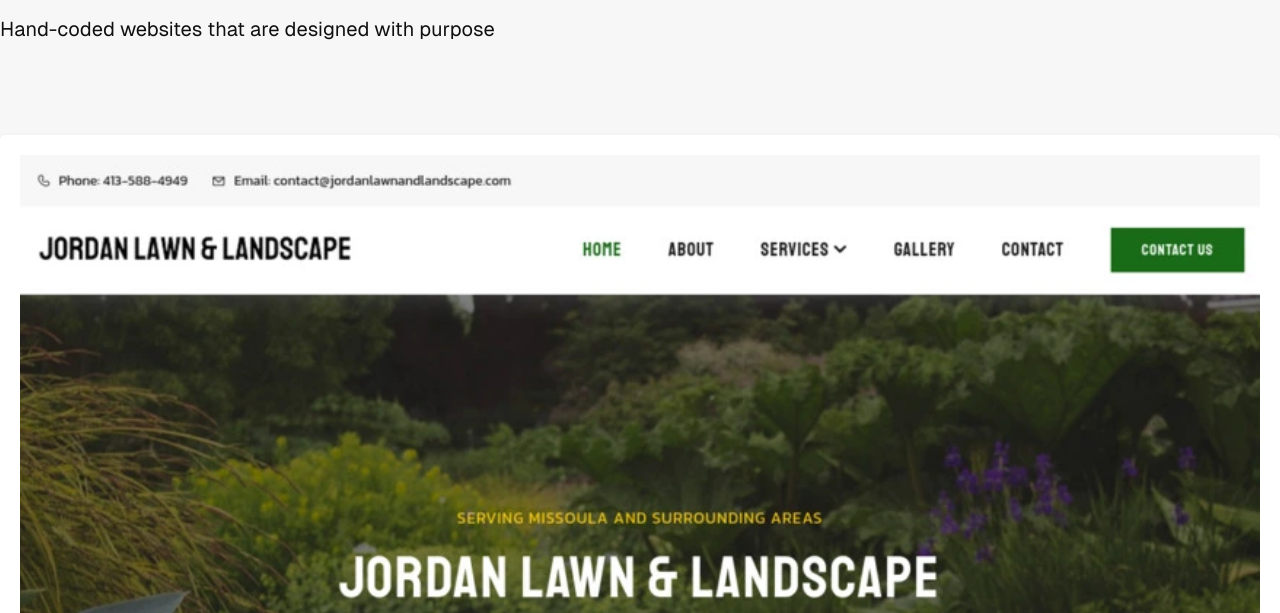
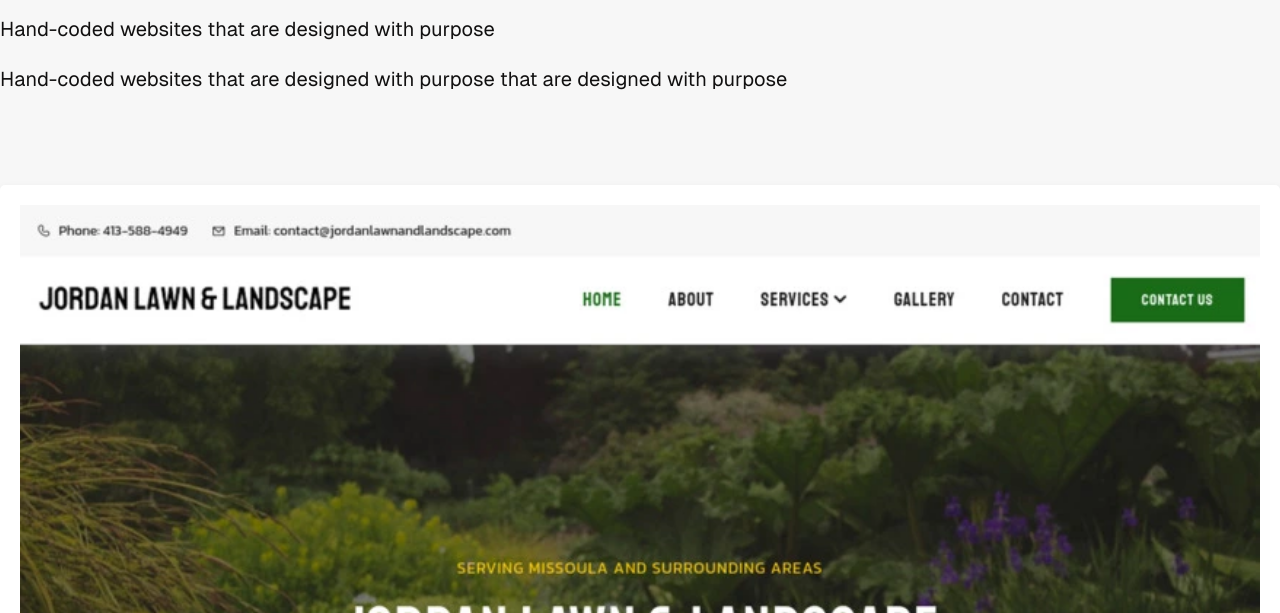
Before and after one commit to clarkfork/personal-site, an Eleventy site: page src/content/pages/work.html in a window 1280 px wide. Shown: the part 187-800 px from the top of the page. Built offline with nearby package versions, Linux system fonts and the light colour scheme; Eleventy itself is replaced by a stand-in of ours; files that its build step writes are made by us from their sources; files whose address does not match are found by name.

Commit message:
Added duplicate h6 element to work.html page.

```diff
--- a/src/content/pages/work.html
+++ b/src/content/pages/work.html
@@ -19,6 +19,7 @@
   <div class="title-desc">
       <h1>Work</h1>
       <h6>Hand-coded websites that are designed with purpose</h6>
+      <h6>Hand-coded websites that are designed with purpose that are designed with purpose</h6>
   </div>
 </section>
 
```
